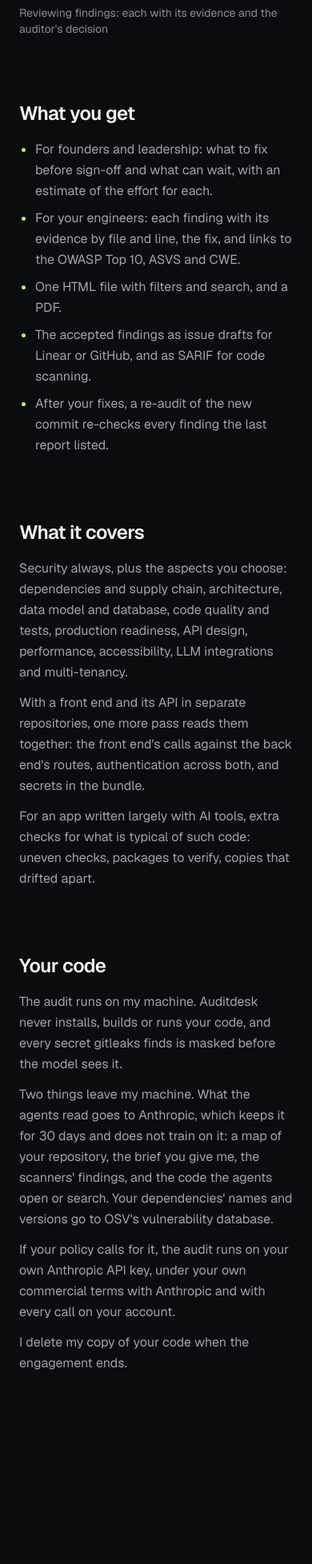
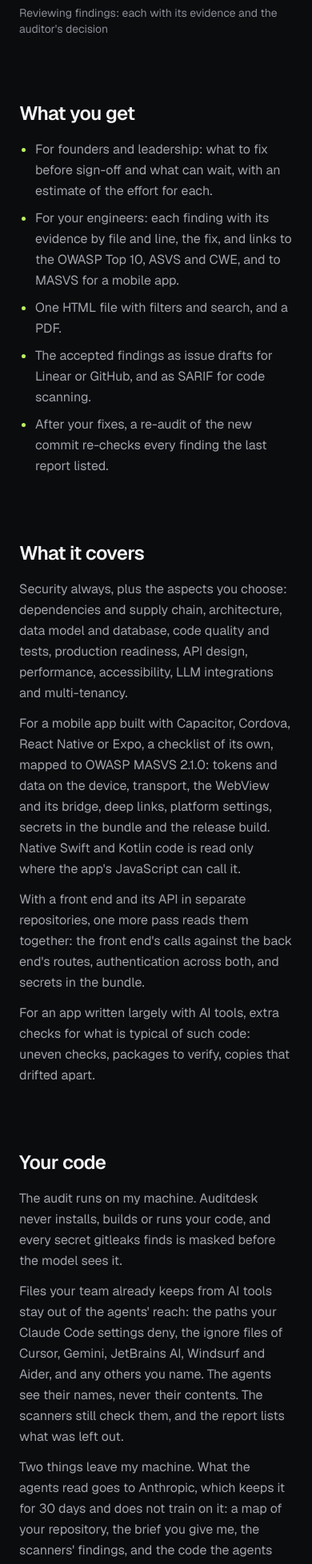
Before and after one commit to anaidenko/naidenko.dev, a Next.js app: page /audit in a window 390 px wide. Shown: the part 2494-4450 px from the top of the page at 80% size. Before the commit the page ends 4276 px from the top, so only its background shows below. Built offline with nearby package versions, Linux system fonts and the light colour scheme; no server answers.

Commit message:
feat(audit): the mobile aspect with its MASVS links, the client's own AI exclusions, and release 1.12.0 (#20)

```diff
--- a/package.json
+++ b/package.json
@@ -1,6 +1,6 @@
 {
     "name": "naidenko-dev",
-    "version": "1.11.0",
+    "version": "1.12.0",
     "private": true,
     "scripts": {
         "dev": "next dev",
--- a/src/content/audit.ts
+++ b/src/content/audit.ts
@@ -1,6 +1,7 @@
 /**
  * The code-audit page and the sample report's page. Each sentence is checked against Auditdesk's
- * README, design note and code at main 11eedfe (sources per sentence: paste-sheet 13).
+ * README, design note and code at main 11eedfe, the mobile and AI-exclusion sentences at 9ee82b3
+ * (sources per sentence: paste-sheet 13).
  */
 export const audit = {
     path: "/audit",
@@ -61,6 +62,7 @@ export const audit = {
         title: "What it covers",
         paragraphs: [
             "Security always, plus the aspects you choose: dependencies and supply chain, architecture, data model and database, code quality and tests, production readiness, API design, performance, accessibility, LLM integrations and multi-tenancy.",
+            "For a mobile app built with Capacitor, Cordova, React Native or Expo, a checklist of its own, mapped to OWASP MASVS 2.1.0: tokens and data on the device, transport, the WebView and its bridge, deep links, platform settings, secrets in the bundle and the release build. Native Swift and Kotlin code is read only where the app's JavaScript can call it.",
             "With a front end and its API in separate repositories, one more pass reads them together: the front end's calls against the back end's routes, authentication across both, and secrets in the bundle.",
             "For an app written largely with AI tools, extra checks for what is typical of such code: uneven checks, packages to verify, copies that drifted apart."
         ]
@@ -69,7 +71,7 @@ export const audit = {
         title: "What you get",
         items: [
             "For founders and leadership: what to fix before sign-off and what can wait, with an estimate of the effort for each.",
-            "For your engineers: each finding with its evidence by file and line, the fix, and links to the OWASP Top 10, ASVS and CWE.",
+            "For your engineers: each finding with its evidence by file and line, the fix, and links to the OWASP Top 10, ASVS and CWE, and to MASVS for a mobile app.",
             "One HTML file with filters and search, and a PDF.",
             "The accepted findings as issue drafts for Linear or GitHub, and as SARIF for code scanning.",
             "After your fixes, a re-audit of the new commit re-checks every finding the last report listed."
@@ -79,6 +81,7 @@ export const audit = {
         title: "Your code",
         paragraphs: [
             "The audit runs on my machine. Auditdesk never installs, builds or runs your code, and every secret gitleaks finds is masked before the model sees it.",
+            "Files your team already keeps from AI tools stay out of the agents' reach: the paths your Claude Code settings deny, the ignore files of Cursor, Gemini, JetBrains AI, Windsurf and Aider, and any others you name. The agents see their names, never their contents. The scanners still check them, and the report lists what was left out.",
             // Retention and training: code.claude.com/docs/en/data-usage, read 2026-10-07; re-check before release.
             "Two things leave my machine. What the agents read goes to Anthropic, which keeps it for 30 days and does not train on it: a map of your repository, the brief you give me, the scanners' findings, and the code the agents open or search. Your dependencies' names and versions go to OSV's vulnerability database.",
             "If your policy calls for it, the audit runs on your own Anthropic API key, under your own commercial terms with Anthropic and with every call on your account.",
```
Also changed, not shown: 1 other file (tests, documents, lock files or other folders).
